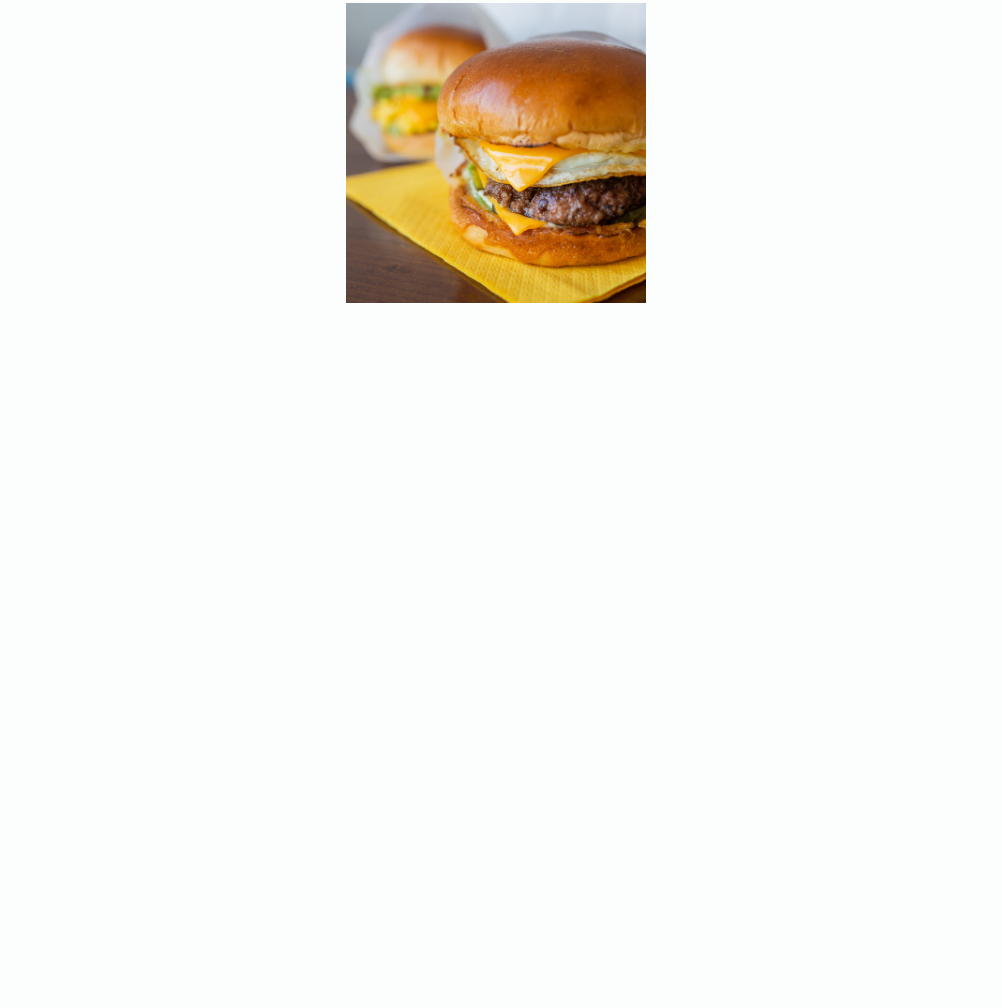
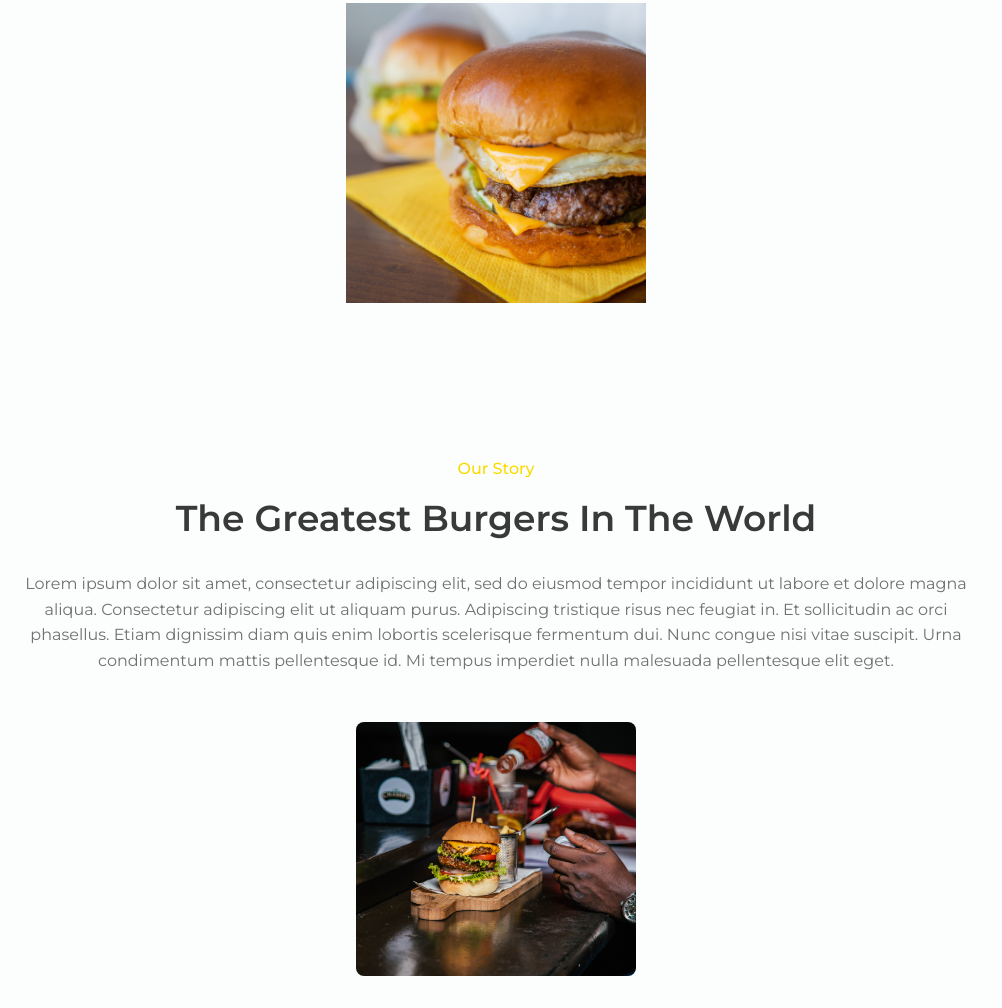
Before and after one commit to r-lee1/restaurant-brochure, a plain HTML site: page index.html in a window 1280 px wide. Shown: the part 408-1416 px from the top of the page, without its empty margins (0-1002 px from the left). Before the commit the page ends 800 px from the top, so only its background shows below. Drawn offline with nearby package versions, Linux system fonts and the light colour scheme.

Commit message:
add our-story section and styling

```diff
--- a/assets/css/styles.css
+++ b/assets/css/styles.css
@@ -268,3 +268,18 @@ img {
 .button:hover {
   background-color: var(--first-color-alt);
 }
+
+/*== Our Story ==*/
+.our-story__data {
+  text-align: center;
+}
+
+.our-story__description {
+  margin-bottom: var(--mb-3);
+}
+
+.our-story__img {
+  width: 280px;
+  border-radius: .5rem;
+  justify-self: center;
+}
--- a/assets/js/main.js
+++ b/assets/js/main.js
@@ -39,9 +39,9 @@ const scrollActive = () => {
     const sectionId = current.getAttribute('id');
 
     if (scrollY > sectionTop && scrollY <= sectionTop + sectionHeight) {
-      document.querySelector('.nav__menu a[href*=]' + sectionId + ']').classList.add('active-link');
+      document.querySelector('.nav__menu a[href*=' + sectionId + ']').classList.add('active-link');
     } else {
-      document.querySelector('.nav__menu a[href*=]' + sectionId + ']').classList.remove('active-link');
+      document.querySelector('.nav__menu a[href*=' + sectionId + ']').classList.remove('active-link');
     }
   });
 };
--- a/index.html
+++ b/index.html
@@ -21,7 +21,7 @@
     <!-- Header -->
     <header class="l-header" id="header">
       <nav class="nav bd-container">
-        <a href="#" class="nav__logo">Burgers</a>
+        <a href="#" class="nav__logo">BRGR</a>
 
         <div class="nav__menu" id="nav-menu">
           <ul class="nav__list">
@@ -44,7 +44,7 @@
       <section class="home" id="home">
         <div class="home__container bd-container bd-grid">
           <div class="home__data">
-            <h1 class="home__title">Best Burgers</h1>
+            <h1 class="home__title">BEST BURGERS</h1>
             <h2 class="home__subtitle">Patties, Cheese, Veggies, and Buns</h2>
             <a href="#menu" class="button">View Menu</a>
           </div>
@@ -54,6 +54,16 @@
       </section>
 
       <!-- Our Story -->
+      <section class="our-story section bd-container" id="our-story">
+        <div class="our-story__container bd-grid">
+          <div class="our-story__data">
+            <span class="section-subtitle">Our Story</span>
+            <h2 class="section-title">The Greatest Burgers In The World</h2>
+            <p class="our-story__description">Lorem ipsum dolor sit amet, consectetur adipiscing elit, sed do eiusmod tempor incididunt ut labore et dolore magna aliqua. Consectetur adipiscing elit ut aliquam purus. Adipiscing tristique risus nec feugiat in. Et sollicitudin ac orci phasellus. Etiam dignissim diam quis enim lobortis scelerisque fermentum dui. Nunc congue nisi vitae suscipit. Urna condimentum mattis pellentesque id. Mi tempus imperdiet nulla malesuada pellentesque elit eget.</p>
+          </div>
+          <img src="assets/img/our-story.jpeg" alt="our-story.jpeg" class="our-story__img">
+        </div>
+      </section>
       <!-- Menu -->
       <!-- Services -->
       <!-- Contact Us -->
```
Also changed, not shown: assets/img/our-story.jpeg (added).
